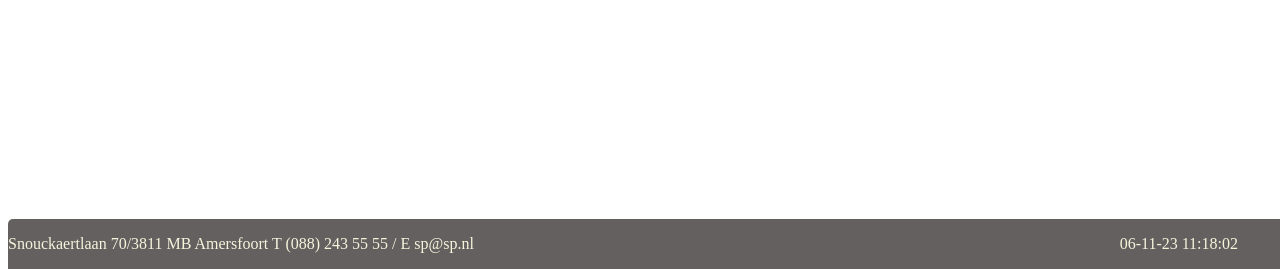
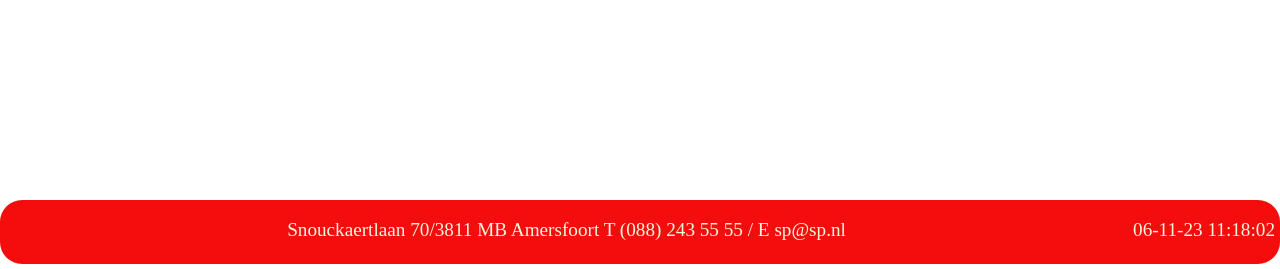
Before and after one commit to MaenZaza/Project2, a PHP site: page / in a window 1280 px wide. Shown: the part 531-800 px from the top of the page. Run offline with PHP 8.4, Linux system fonts and the light colour scheme.

Commit message:
footer 1.2

```diff
--- a/Style.css
+++ b/Style.css
@@ -3,19 +3,24 @@
     border-radius: 50%;
 }
 footer{
-    width: 100%;
-    background-color: rgb(100, 96, 96);
-    border-top-left-radius: 5px;
-    border-top-right-radius: 5px;
+    width: 100vw;
+    height: 8vh;
+    background-color: rgb(245, 13, 13);
+    border-radius: 22px;
     position: fixed;
-    bottom: 0;
+    bottom: 5px;
     color: beige;
+    margin: 0px 0px 0px -8px;
+    text-align: center;
 }
 
 .footerText{
     display: inline-block;
+    font-size: 1.5vw;
+
 }
 .date{
     float: right;
-    margin-right: 50px;
+    margin-right: 5px;
+    font-size: 1.5vw;
 }
```
